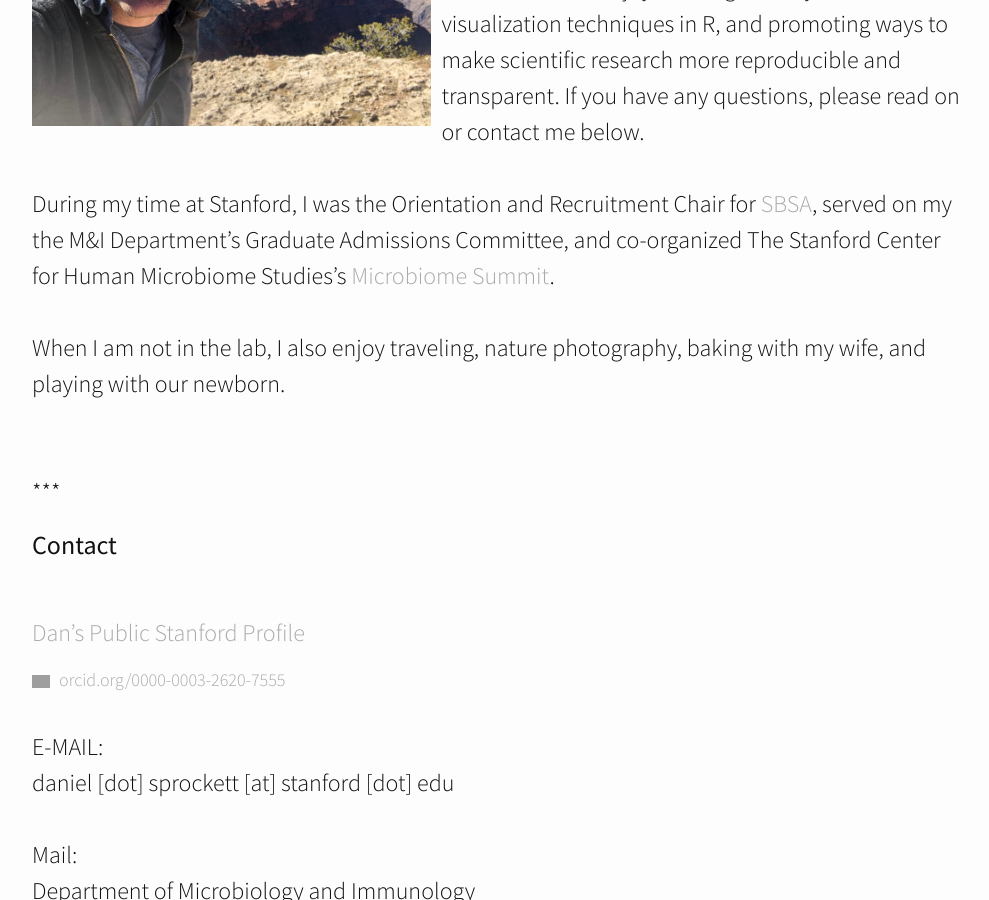
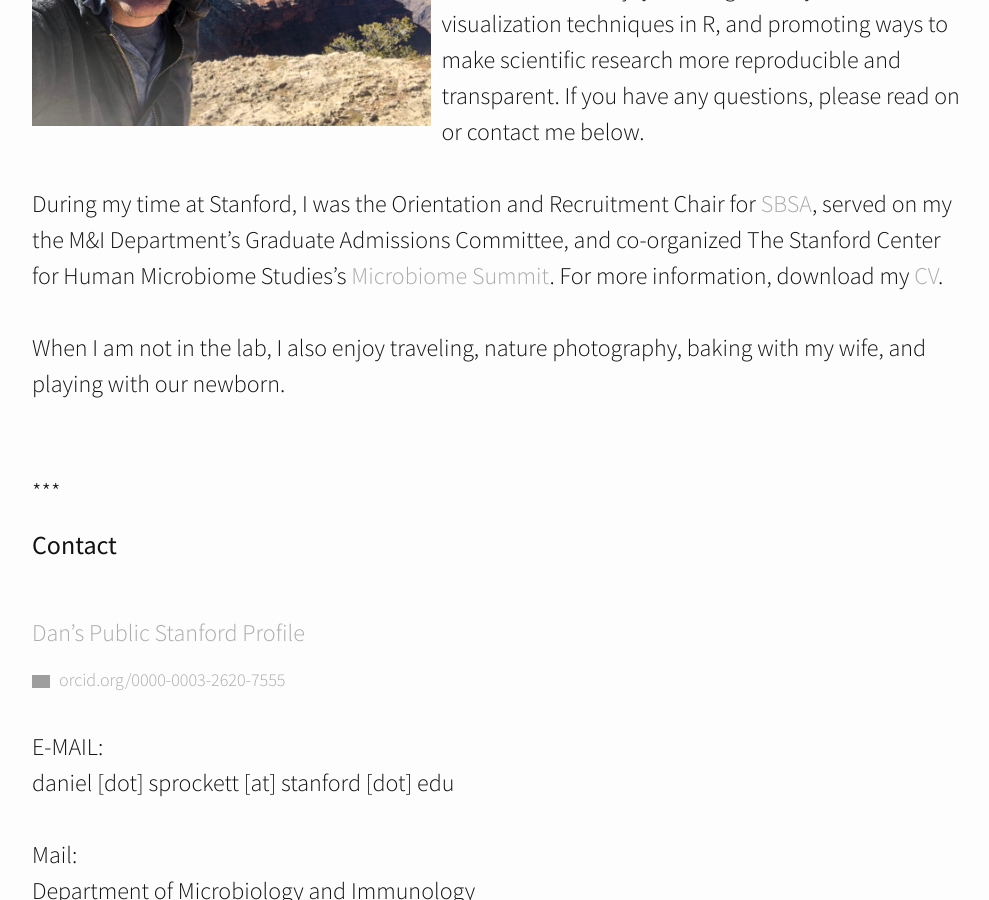
Before and after one commit to DanielSprockett/danielsprockett.github.io, a Jekyll site: the page built from about.md, in a window 1280 px wide and 900 px high, scrolled down 539 px. Shown: the whole window, without its empty margins (138-1127 px from the left). Built offline with Jekyll 4.4.1, drawn with Linux system fonts in a browser that asks for light colours; nearby versions of some CDN libraries; grey boxes are pictures that could not be loaded.

Commit message:
Update about.md

```diff
--- a/about.md
+++ b/about.md
@@ -9,7 +9,7 @@
 <img src="/images/Dan_at_Grand_Canyon.jpg" alt="Dan at the Grand Canyon" style="float: left; margin-right: 10px;" height="300"/>
 I am PhD Candidate in [David Relman's Lab](http://med.stanford.edu/relmanlab.html) at Stanford University. My research interests include understanding assembly processes in host-associated microbial communities and host-microbe co-evolution. I also enjoy learning new, dynamic data visualization techniques in R, and promoting ways to make scientific research more reproducible and transparent.  If you have any questions, please read on or contact me below.<br>
 <br>
-During my time at Stanford, I was the Orientation and Recruitment Chair for [SBSA](http://med.stanford.edu/sbsa.html), served on my the M&I Department's Graduate Admissions Committee, and co-organized The Stanford Center for Human Microbiome Studies's [Microbiome Summit](https://iti.stanford.edu/center-for-human-microbiome-studies/microbiome-summit.html).<br>
+During my time at Stanford, I was the Orientation and Recruitment Chair for [SBSA](http://med.stanford.edu/sbsa.html), served on my the M&I Department's Graduate Admissions Committee, and co-organized The Stanford Center for Human Microbiome Studies's [Microbiome Summit](https://iti.stanford.edu/center-for-human-microbiome-studies/microbiome-summit.html). For more information, download my [CV](/documents/Sprockett_CV_190108.pdf).<br>
 <br>
 When I am not in the lab, I also enjoy traveling, nature photography, baking with my wife, and playing with our newborn.<br>
 <br>
```
